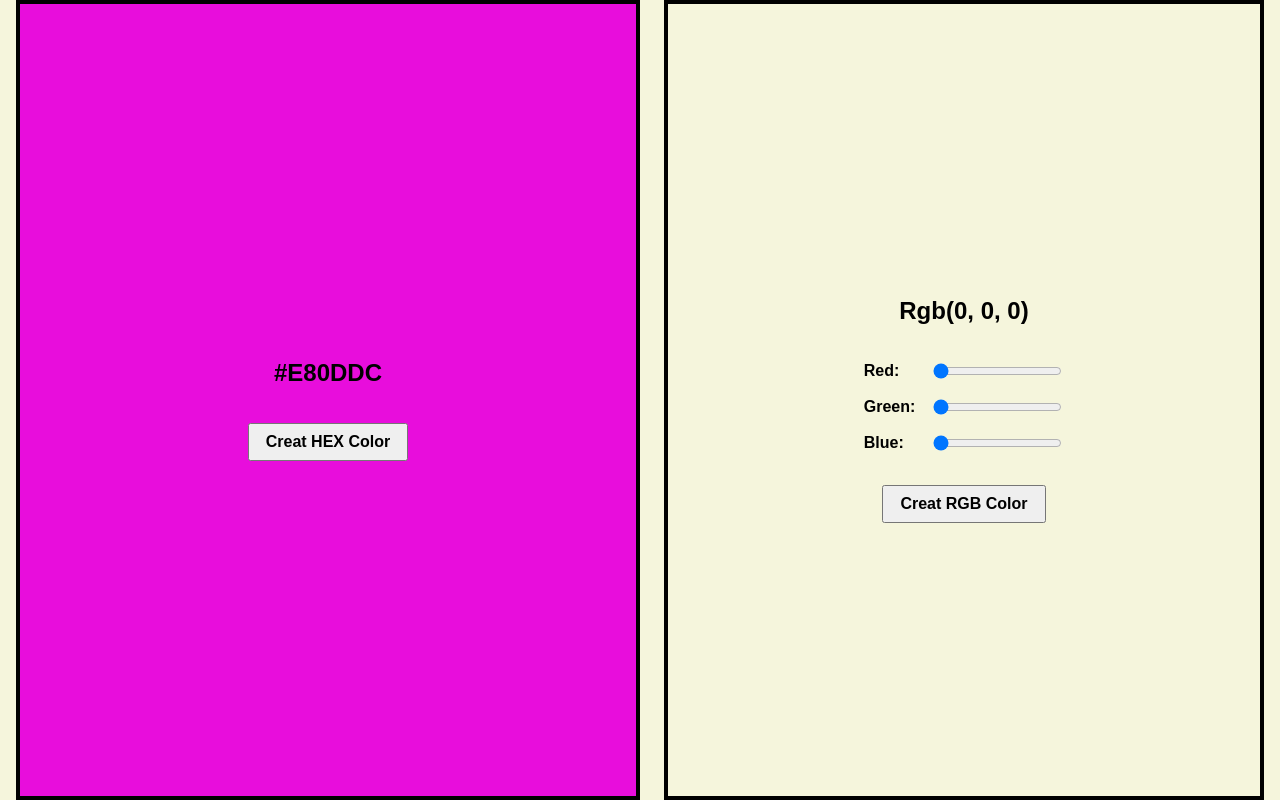
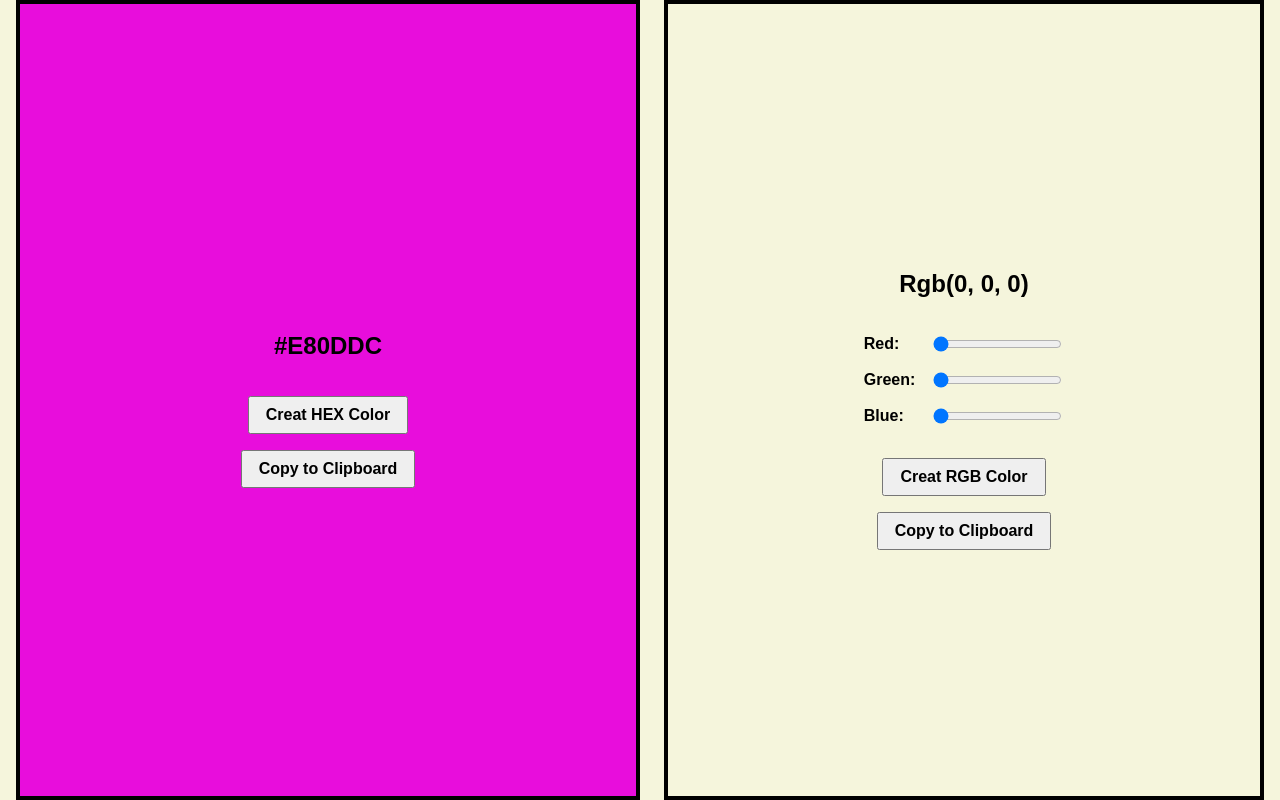
Before and after one commit to Mgodfather/random-color-generator, a plain HTML site: page index.html in a window 1280 px wide. Both pictures are taken after a click on the button "Creat HEX Color". Drawn offline with Linux system fonts and the light colour scheme.

Commit message:
add copy color functionaliy

```diff
--- a/index.html
+++ b/index.html
@@ -10,9 +10,9 @@
 <body>
     <main>
         <section class="hex-section">
-            <h1 class="hex-color">#nns8763</h1>
+            <h1 class="hex-color"></h1>
             <button class="hex-btn">Creat HEX Color</button>
-            <!-- <button>clipbord</button> -->
+            <button onclick="copyHex()">Copy to Clipboard</button>
         </section>
         <section class="rgb-section">
             <h1>rgb(<span class="red-color"></span>, <span class="green-color"></span>, <span class="blue-color"></span>)
@@ -23,7 +23,7 @@
             <p> <span>blue:</span><input type="range" name="" id="blue-value" value="0"></p>
            </div>
             <button class="rgb-btn">Creat RGB Color</button>
-            <!-- <button>clipbord</button> -->
+            <button onclick="copyRgb()">Copy to Clipboard</button>
         </section>
     </main>
 </body>
--- a/script.js
+++ b/script.js
@@ -33,9 +33,11 @@ blueInput.addEventListener('input', (e) => {
 
 })
 
+let copyRgbColor;
+
 rgbColorBtn.addEventListener('click', (e) => {
 rgbContainer.style.backgroundColor = `rgb(${redValue}, ${greenValue}, ${blueValue})`
-
+copyRgbColor = `rgb(${redValue}, ${greenValue}, ${blueValue})`
 
 if (redValue < 80 && greenValue < 80 && blueValue < 80) {
     rgbContainer.style.color = 'white'
@@ -44,14 +46,26 @@ if (redValue < 80 && greenValue < 80 && blueValue < 80) {
 }
 })
 
+function copyRgb() {
+    navigator.clipboard.writeText(copyRgbColor)
+}
+
+
+
 let letters = '0123456789ABCDEF'
 let hexColor = '#'
 
+let copyHexColor;
 hexColorBtn.addEventListener('click', () => {
     for (let i = 0; i < 6; i++) {
         hexColor += letters[Math.floor(Math.random() * 16)]
     }
     hexColorValue.innerHTML = hexColor
     hexContainer.style.backgroundColor = hexColor
+    copyHexColor = hexColor
     hexColor = '#'
 })
+
+function copyHex() {
+    navigator.clipboard.writeText(copyHexColor)
+}
```
